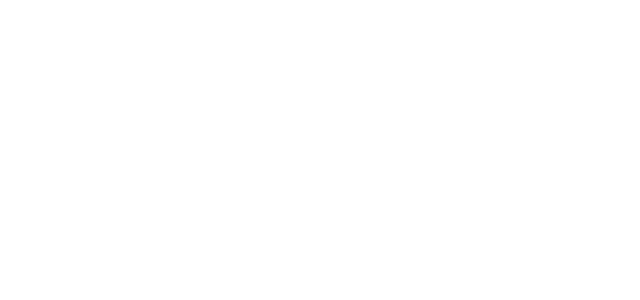
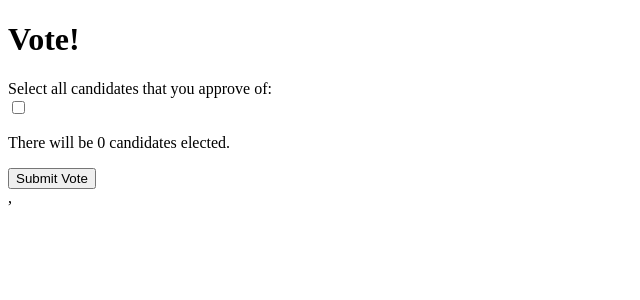
Before and after one commit to ruthgrace/approvalvote.co, a React (Vite) app: page /vote in a window 1280 px wide. Before the commit this address had no page. Shown: the top 300 px of the page, without its empty margins (0-640 px from the left). Built offline with nearby package versions, Linux system fonts and the light colour scheme.

Commit message:
get make poll and poll pagse to work

```diff
--- a/src/App.tsx
+++ b/src/App.tsx
@@ -3,6 +3,8 @@ import React from 'react';
 import { BrowserRouter as Router, Route, Routes } from 'react-router-dom';
 import Home from './pages/Home';
 import MakePoll from './pages/MakePoll';
+import Poll from './pages/Poll';
+import PollResults from './pages/PollResults';
 
 const App: React.FC = () => {
   return (
@@ -10,6 +12,8 @@ const App: React.FC = () => {
       <Routes>
         <Route exact path="/" element={<Home />} />
         <Route path="/makepoll" element={<MakePoll />} />
+        <Route path="/vote" element={<Poll />} />
+        <Route path="/results" element={<PollResults />} />
       </Routes>
     </Router>
   );
--- /dev/null
+++ b/src/contexts/PollDataContext.tsx
@@ -0,0 +1,27 @@
+import React, { createContext, useState, ReactNode, FC } from 'react';
+
+interface PollDataType {
+  candidates: string;
+  seats: number;
+  setCandidates: (candidates: string) => void;
+  setSeats: (seats: number) => void;
+}
+
+const PollDataContext = createContext<PollDataType | undefined>(undefined);
+
+interface ProviderProps {
+  children: ReactNode;
+}
+
+const PollDataProvider: FC<ProviderProps> = ({ children }) => {
+  const [candidates, setCandidates] = useState<string>('');
+  const [seats, setSeats] = useState<number>(0);
+
+  return (
+    <PollDataContext.Provider value={{ candidates, seats, setCandidates, setSeats }}>
+      {children}
+    </PollDataContext.Provider>
+  );
+};
+
+export { PollDataContext, PollDataProvider };
--- a/src/index.tsx
+++ b/src/index.tsx
@@ -2,10 +2,14 @@ import React from 'react';
 import ReactDOM from "react-dom/client";
 
 import App from './App';
+import { PollDataProvider } from './contexts/PollDataContext';
+
 
 const root = ReactDOM.createRoot(document.getElementById("root") as HTMLElement);
 root.render(
   <React.StrictMode>
-    <App />
+    <PollDataProvider>
+      <App />
+    </PollDataProvider>,
   </React.StrictMode>
 );
--- a/src/pages/Home.tsx
+++ b/src/pages/Home.tsx
@@ -4,7 +4,7 @@ const Home: React.FC = () => {
   return (
     <main>
       <h1>Optimize group decisions.</h1>
-      You can't please everyone, but with approval voting you can get close!
+      <p>You can't please everyone, but with approval voting you can get close!</p>
 
       <a href="/makepoll">
         <button type="button">Make a poll</button>
--- a/src/pages/MakePoll.tsx
+++ b/src/pages/MakePoll.tsx
@@ -1,14 +1,22 @@
-import React, { useState } from 'react';
+import React, { useState, useContext } from 'react';
+import { useNavigate } from 'react-router-dom';
+
+import { PollDataContext } from '../contexts/PollDataContext';
 
 const MakePoll: React.FC = () => {
-  const [candidates, setCandidates] = useState('');
-  const [seats, setSeats] = useState('');
+  const context = useContext(PollDataContext);
+
+  if (!context) {
+    throw new Error('MakePoll must be used within a PollDataProvider');
+  }
+
+  const { candidates, seats, setCandidates, setSeats } = context;
+  const navigate = useNavigate();
 
   const handleSubmit = (event: React.FormEvent) => {
     event.preventDefault();
-    console.log('Candidates:', candidates);
-    console.log('Number of seats:', seats);
-    // You can add further processing here, like sending the data to a server
+    // Navigate to VotingPage with poll data
+    navigate('/vote');
   };
 
   return (
@@ -21,8 +29,7 @@ const MakePoll: React.FC = () => {
             id="candidates"
             value={candidates}
             onChange={(e) => setCandidates(e.target.value)}
-            cols="50">
-          </textarea>
+            cols={50} />
         </div>
         <div>
           <label htmlFor="seats">Number of seats:</label>
@@ -30,7 +37,7 @@ const MakePoll: React.FC = () => {
             type="number"
             id="seats"
             value={seats}
-            onChange={(e) => setSeats(e.target.value)}
+            onChange={(e) => setSeats(e.target.valueAsNumber)}
           />
         </div>
         <button type="submit">Create Poll</button>
--- a/src/pages/Poll.tsx
+++ b/src/pages/Poll.tsx
@@ -1,10 +1,49 @@
-import React from 'react'
+import React, { useState, useContext } from 'react';
+import { PollDataContext } from '../contexts/PollDataContext';
 
-const Home: React.FC = () => {
+const Poll: React.FC = () => {
+  const context = useContext(PollDataContext);
+
+  if (!context) {
+    throw new Error('Poll must be used within a PollDataProvider');
+  }
+  const [selectedOptions, setSelectedOptions] = useState<string[]>([]);
+
+  const handleChange = (event: React.ChangeEvent<HTMLInputElement>) => {
+    const value = event.target.value;
+    setSelectedOptions(prevState =>
+      prevState.includes(value)
+        ? prevState.filter(candidate => candidate !== value)  // Remove if already selected
+        : [...prevState, value]  // Add if not selected
+    );
+  };
+
+  const { candidates, seats, setCandidates, setSeats } = context;
+  const candidateList: string[] = candidates.split('\n');
   return (
     <main>
       <h1>Vote!</h1>
       Select all candidates that you approve of:
+      <div>
+        {candidateList.map((candidate, index) => (
+          <div key={index}>
+            <label>
+              <input
+                type="checkbox"
+                value={candidate}
+                checked={selectedOptions.includes(candidate)}
+                onChange={handleChange}
+              />
+              {candidate}
+            </label>
+          </div>
+        ))}
+        <p>There will be {seats} candidates elected.</p>
+
+        <a href="/results">
+          <button type="button">Submit Vote</button>
+        </a>
+      </div>
     </main >
   );
 };
--- /dev/null
+++ b/src/pages/PollResults.tsx
@@ -0,0 +1,27 @@
+import React from 'react';
+import { useLocation } from 'react-router-dom';
+
+
+const Poll: React.FC = () => {
+  const location = useLocation();
+  const pollData = location.state as { pollData: PollData };
+
+  if (!pollData) {
+    return <div>No poll information available.</div>;
+  }
+
+  return (
+    <main>
+      <h1>Vote!</h1>
+      Select all candidates that you approve of:
+      <div>
+        <p>{pollData.pollData.candidates}</p>
+        <p>{pollData.pollData.seats}</p>
+
+        <button>Submit Vote</button>
+      </div>
+    </main >
+  );
+};
+
+export default Poll;
```
Also changed, not shown: 1 other file (tests, documents, lock files or other folders).
